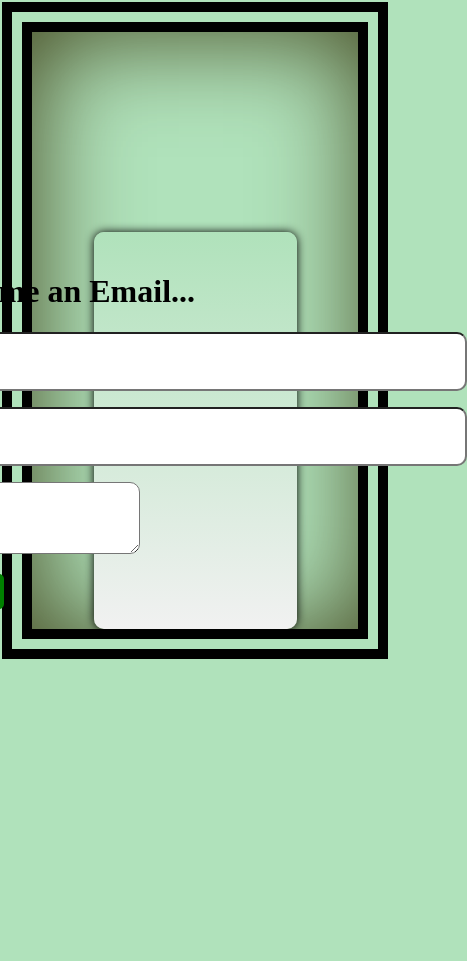
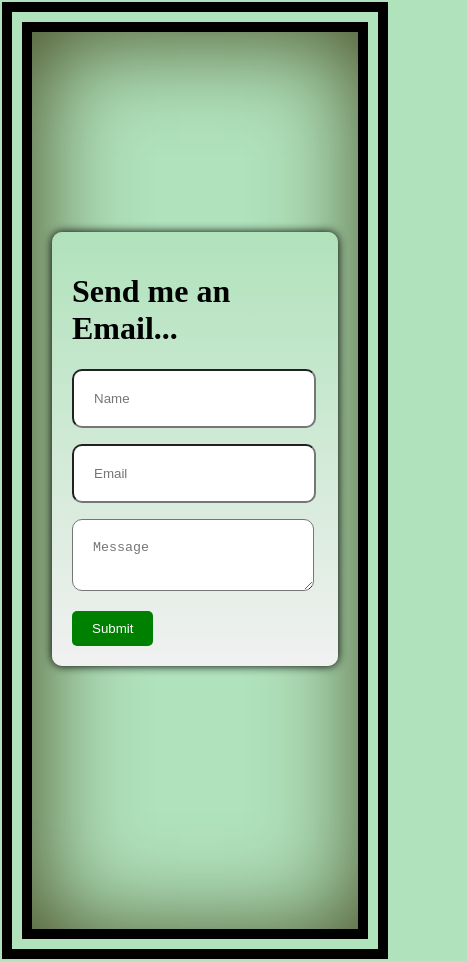
Before and after one commit to JimmySolis/Front-End-Developer, a React (Create React App) app: page /Contact in a window 390 px wide. Shown: the whole page, 467 px wide, since content can reach past the window. Before the commit the page ends 844 px from the top, so only its background shows below. Built offline with nearby package versions, Linux system fonts and the light colour scheme.

Commit message:
fixing vieport for contct

```diff
--- a/src/App.js
+++ b/src/App.js
@@ -1,7 +1,3 @@
-import "./assets/style.css";
-import "./assets/front.css";
-import "./assets/back.css";
-import "./assets/about.css"
 import { Route, Routes, useLocation} from "react-router-dom";
 import { AnimatePresence, motion } from "framer-motion";
 import Home from "./components/pages/Home";
--- /dev/null
+++ b/src/assets/contact.css
@@ -0,0 +1,170 @@
+body {
+    height: 860px;
+}
+
+.contactDiv{
+    display: flex;
+    justify-content: center;
+}
+
+.contactDivInner{
+    background: linear-gradient(to bottom, rgb(176, 226, 187), rgb(241, 241, 241));
+    margin-top: 200px ;
+    padding:  20px ;
+    border-radius:  10px ;
+    box-Shadow:  0 0 10px black ;
+    display: flex ;
+    justify-Content: center;
+    width: 50% ;
+}
+
+.h1Style{
+    color: black;
+}
+
+
+.name{
+    margin-bottom: 16px;
+    padding: 20px;
+    border-radius: 10px;
+    width: 500px
+}
+
+.email{
+    margin-bottom: 16px;
+    padding: 20px;
+    border-radius: 10px;
+     width: 500px;
+}
+
+.message{
+    margin-bottom: 16px;
+    padding: 20px;
+    border-radius: 10px;
+}
+
+
+
+/* responsive */
+@media screen and (max-width: 1440px) {
+
+}
+
+
+/* responsive */
+@media screen and (max-width: 1024px) {
+
+}
+
+
+/* sufrace pro 7 */
+@media screen and (max-width: 912px) {
+
+}
+
+
+/* Ipad Air */
+@media screen and (max-width: 820px) {
+
+}
+
+
+/* Ipad mini */
+@media screen and (max-width: 768px) {
+
+}
+
+
+/* surfaxe duo */
+@media screen and (max-width: 540px) {
+
+}
+
+
+/* Iphon 13pro max */
+@media screen and (max-width: 428px) {
+    body{
+        height: auto;
+        width: auto;
+        overflow-y: scroll;
+        overflow-x: hidden;
+    }
+
+    .contactDivInner{
+        background: linear-gradient(to bottom, rgb(176, 226, 187), rgb(241, 241, 241));
+        margin: 20px;
+        margin-top: 200px;
+        margin-bottom: 263px;
+        padding:  20px;
+        border-radius:  10px ;
+        box-Shadow:  0 0 10px black ;
+        display: block ;
+        justify-Content: center;
+        width: auto;
+    }
+
+    .h1Style{
+        color: black;
+    }
+
+
+    .name{
+        margin-bottom: 16px;
+        padding: 20px;
+        border-radius: 10px;
+        width: 200px;
+    }
+
+    .email{
+        margin-bottom: 16px;
+        padding: 20px;
+        border-radius: 10px;
+         width: 200px;
+    }
+
+    .message{
+        margin-bottom: 16px;
+        padding: 20px;
+        border-radius: 10px;
+        width: 200px;
+    }
+}
+
+/* Iphone xr */
+@media screen and (max-width: 414px) {
+
+}
+
+
+/* iphone 12 pro */
+@media screen and (max-width: 393px) {
+
+}
+
+/* Samsung galaxy S8+*/
+@media screen and (max-width: 360px) {
+
+}
+
+
+/* Samsung galaxy S8+*/
+@media screen and (max-width: 360px) {
+
+}
+
+
+/* pixel 4 */
+@media screen and (max-width: 353px) {
+
+}
+
+
+/* Galaxy S9+ */
+@media screen and (max-width: 320px) {
+
+}
+
+
+@media screen and (max-width: 280px) {
+
+}
--- a/src/assets/style.css
+++ b/src/assets/style.css
@@ -1,5 +1,5 @@
 body {
-    height: 89%;
+    height: auto;
     overflow-y: hidden;
     overflow-x: hidden;
     box-shadow: 5px 5px 100px rgb(70, 75, 34) inset;
--- a/src/components/pages/About.js
+++ b/src/components/pages/About.js
@@ -1,6 +1,6 @@
 import React from "react";
 import { motion } from "framer-motion";
-
+import "../../assets/about.css";
 import file from "../../assets/FrontEndResume.pdf";
 import github from "../../img/github.png";
 import linkedin from "../../img/linkIN.png";
--- a/src/components/pages/BackEnd.js
+++ b/src/components/pages/BackEnd.js
@@ -1,7 +1,7 @@
 import React from "react";
 import { Link } from "react-router-dom";
 import { motion } from "framer-motion";
-
+import "../..//assets/back.css";
 function backEnd (){
     return(
         <motion.div
--- a/src/components/pages/Contact.js
+++ b/src/components/pages/Contact.js
@@ -1,6 +1,7 @@
 import React, { useState } from "react";
 import { motion } from "framer-motion";
 import emailjs from "emailjs-com";
+import "../../assets/contact.css"
 
 const ContactForm = () => {
   const [name, setName] = useState("");
@@ -31,23 +32,15 @@ const ContactForm = () => {
     exit={{ opacity: 0 }}
     transition={{ delay: .3 }}
     >
-    <div style={{display:"flex", justifyContent:"center"}}>
-    <div style={{
-          background: "linear-gradient(to bottom, rgb(176, 226, 187), rgb(241, 241, 241))",
-          marginTop:"200px",
-          padding: "20px",
-          borderRadius: "10px",
-          boxShadow: "0 0 10px black",
-          display:"flex",
-          justifyContent:"center",
-          width:"50%"}}>
+    <div className="contactDiv">
+    <div  className="contactDivInner" >
 
       <form onSubmit={handleSubmit}>
         <div>
-            <h1 style={{color:"black"}}>Send me an Email...</h1>
+            <h1 className="h1Style">Send me an Email...</h1>
           <label htmlFor="name"></label>
           <input
-           style={{marginBottom:"16px", padding: "20px", borderRadius: "10px", width:"500px" }}
+           className="name"
             type="text"
             placeholder="Name"
             id="name"
@@ -60,7 +53,7 @@ const ContactForm = () => {
         <div>
           <label htmlFor="email"></label>
           <input
-           style={{ marginBottom:"16px", padding: "20px", borderRadius: "10px", width:"500px"}}
+            className="email"
             type="email"
             placeholder="Email"
             id="email"
@@ -73,7 +66,7 @@ const ContactForm = () => {
         <div>
           <label htmlFor="message"></label>
           <textarea
-           style={{marginBottom:"16px", padding: "20px", borderRadius: "10px" }}
+           className="message"
             id="message"
             name="message"
             placeholder="Message"
--- a/src/components/pages/FrontEnd.js
+++ b/src/components/pages/FrontEnd.js
@@ -1,6 +1,8 @@
 import React from "react";
 import { Link } from "react-router-dom";
 import { motion } from "framer-motion";
+import "../../assets/front.css";
+import "../../assets/style.css";
 
 function frontEnd (){
     return(
```
